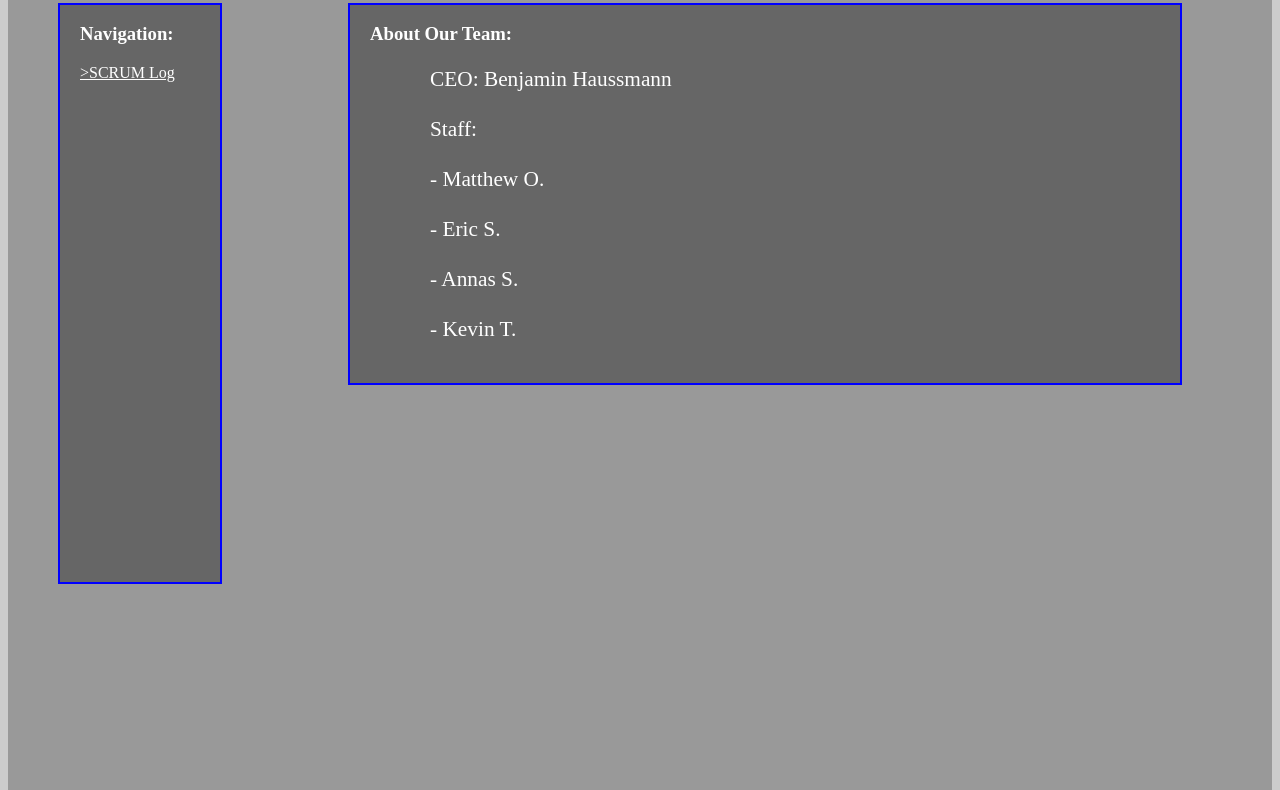
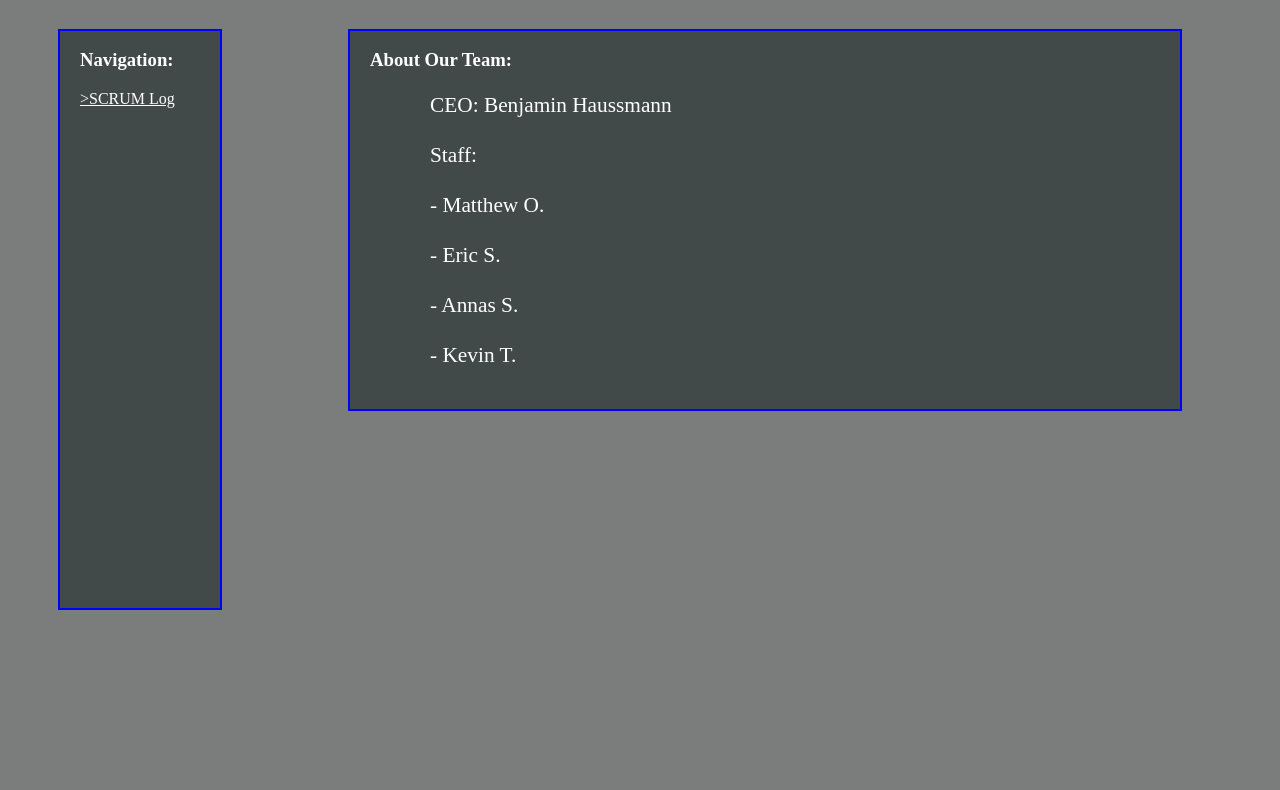
Before and after one commit to MatthewwOrtiz/LeftOvers-LLC, a plain HTML site: page Company/index.html in a window 1280 px wide. Shown: the part 352-1142 px from the top of the page. Drawn offline with Linux system fonts and the light colour scheme.

Commit message:
Add files via upload
color adjustment, lowered the title.

```diff
--- a/Company/index.css
+++ b/Company/index.css
@@ -1,64 +1,44 @@
 body {
-	background-color: #CCC;
+	background-color: #7B7D7D;
 
 }
 
-#container {
-	background-color: #999999;
-	width: 100%;
-	margin-left: auto;
-	margin-right: auto;
-}
 
 #header {
-
-	/*border-bottom: 1px solid gray;*/)
 	padding-top: 1px;
 	width: auto;
 	height: 20%;
 }
 
 #nameHeader{
+	padding-top: 25px;
 	font-size: 32;
 	color: white;
 	font-family: times;
-	/*
-	text-decoration: underline;
-	text-decoration-color: red;
-	*/
+	/*text-decoration: underline red;*/
+
 }
 
 #content {
-	/*
-	border-bottom: 1px solid gray;
-	border-right: 1px solid gray;
-	border-left: 1px solid gray;
-	*/
 	color: white;
 	padding: 30px 90px 800px 50px;
-
 }
-
 
 #nav {
 	width: 140px;
 	float: left;
-	background-color: #666666;
+	background-color: #424949;
 	padding: 0px 0px 500px 20px;
 	border: 2px solid blue;
-	/*font-size: 16pt;*/
+
 
 }
-/*
-#scrum {
-	font-size: 16pt;
-}
-*/
+
 #about {
 	width: 800px;
 	float: right;
 	padding: 0px 10px 20px 20px;
-	background-color: #666666;
+	background-color: #424949;
 	border: 2px solid blue;
 
 }
--- a/Company/index.html
+++ b/Company/index.html
@@ -4,7 +4,7 @@
 		<link rel="stylesheet" type="text/css" href="index.css" />
 	</head>
 	<body>
-		<div id="container">
+
 			<div id="header">
 				<img src="WebsitePic.jpg" width="100%" height="150%">
 			</div>
@@ -49,7 +49,7 @@
 		</div>
 
 
-		</div>
+
 
 
 
```
